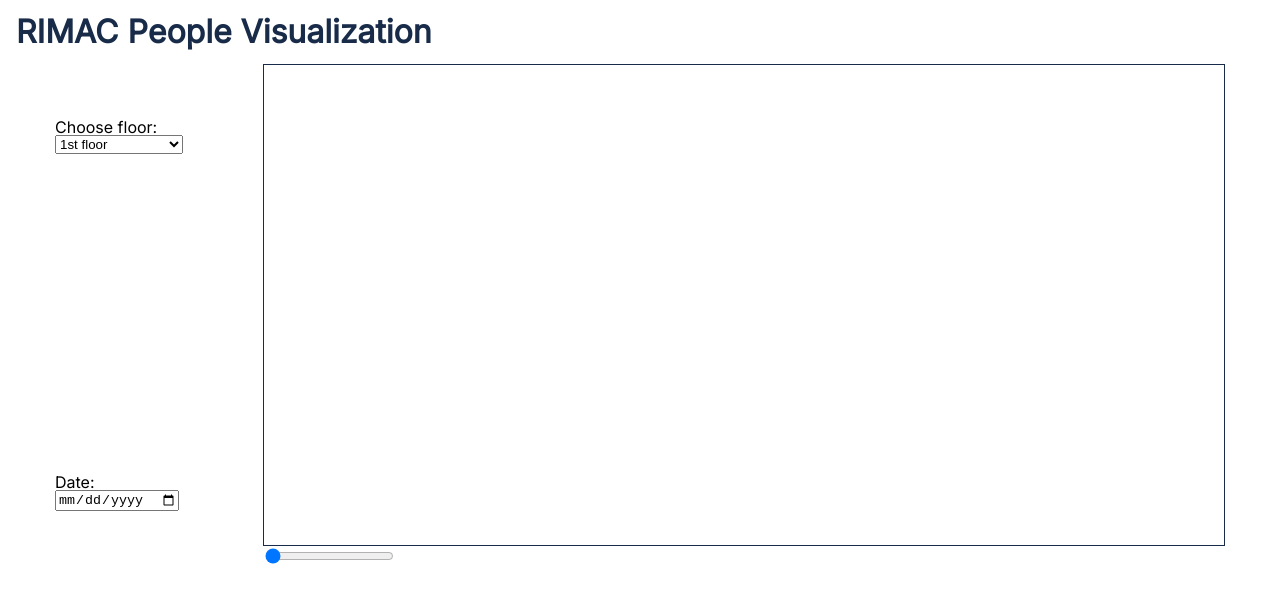
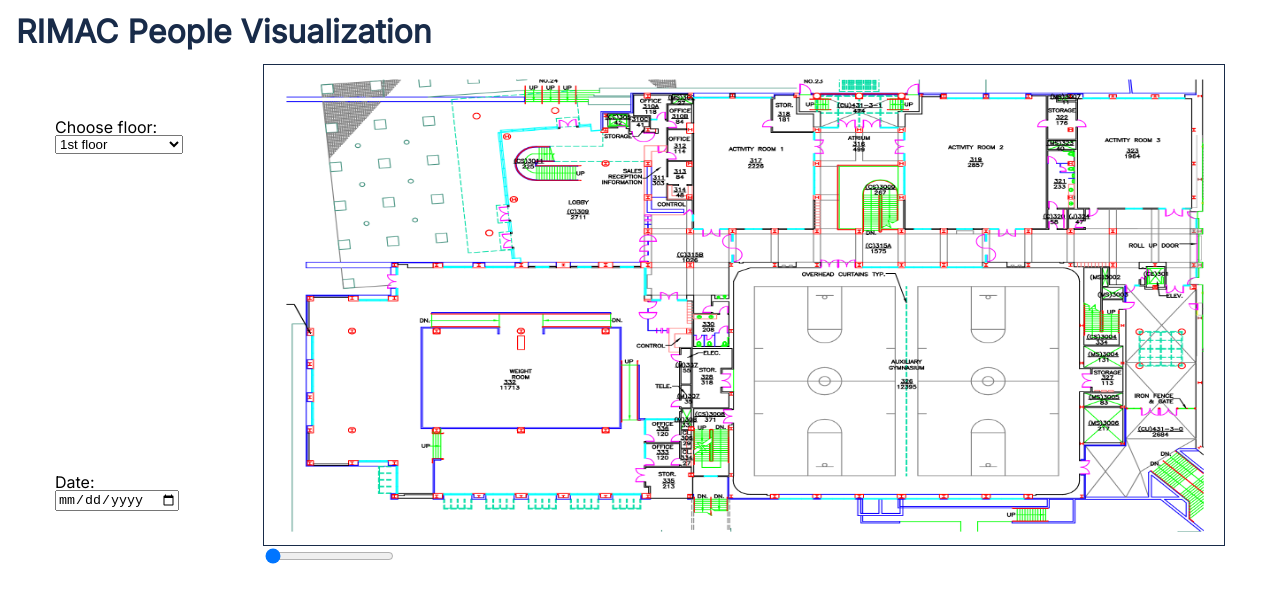
Before and after one commit to Dzhango/RIMAC-data-visualization, a plain HTML site: page index.html in a window 1280 px wide. Drawn offline with Linux system fonts and the light colour scheme.

Commit message:
fixed links for styles.css

```diff
--- a/styles/styles.css
+++ b/styles/styles.css
@@ -78,7 +78,7 @@
 canvas {
     min-width: 50rem;
     min-height: 30rem;
-    background-image: url(./maps/3rd-floor.png);
+    background-image: url(../maps/3rd-floor.png);
     background-size: 100% 100%;
     border: 1px solid var(--ucsd-navy);
 }
```
